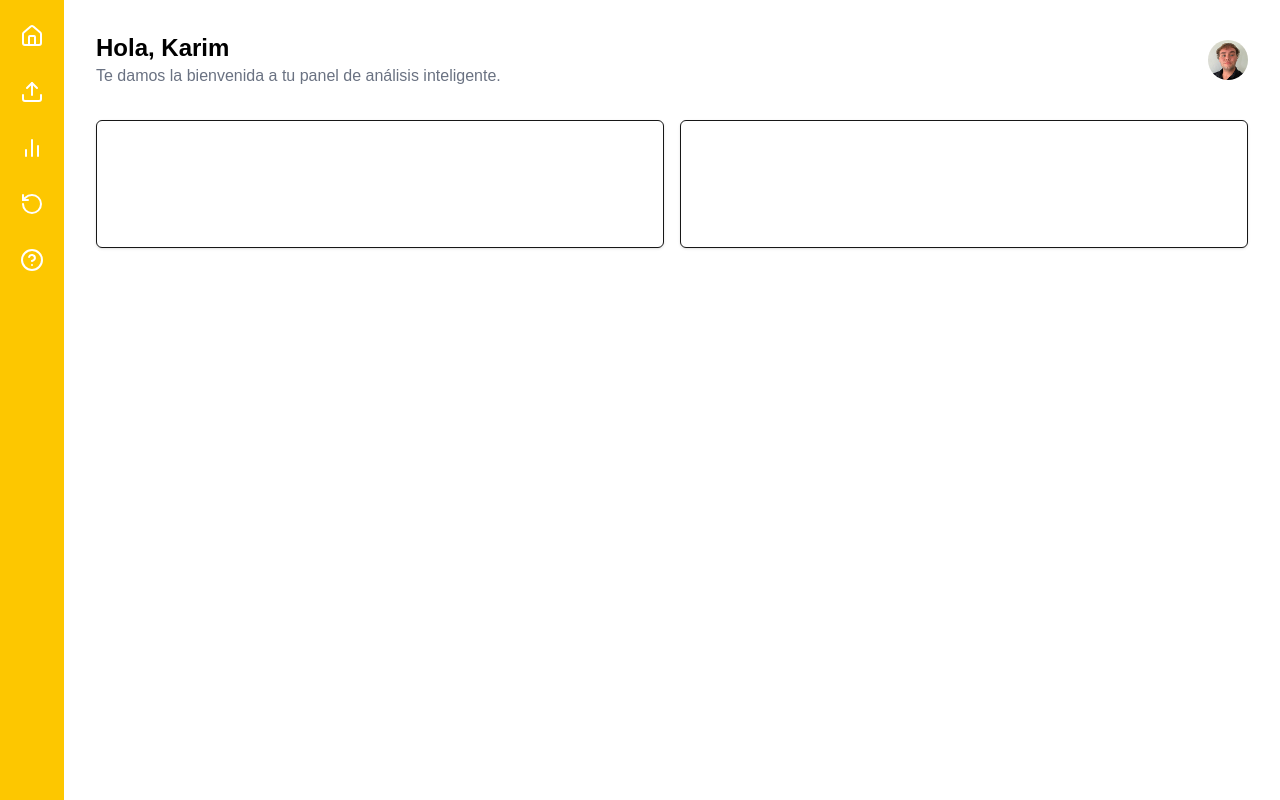
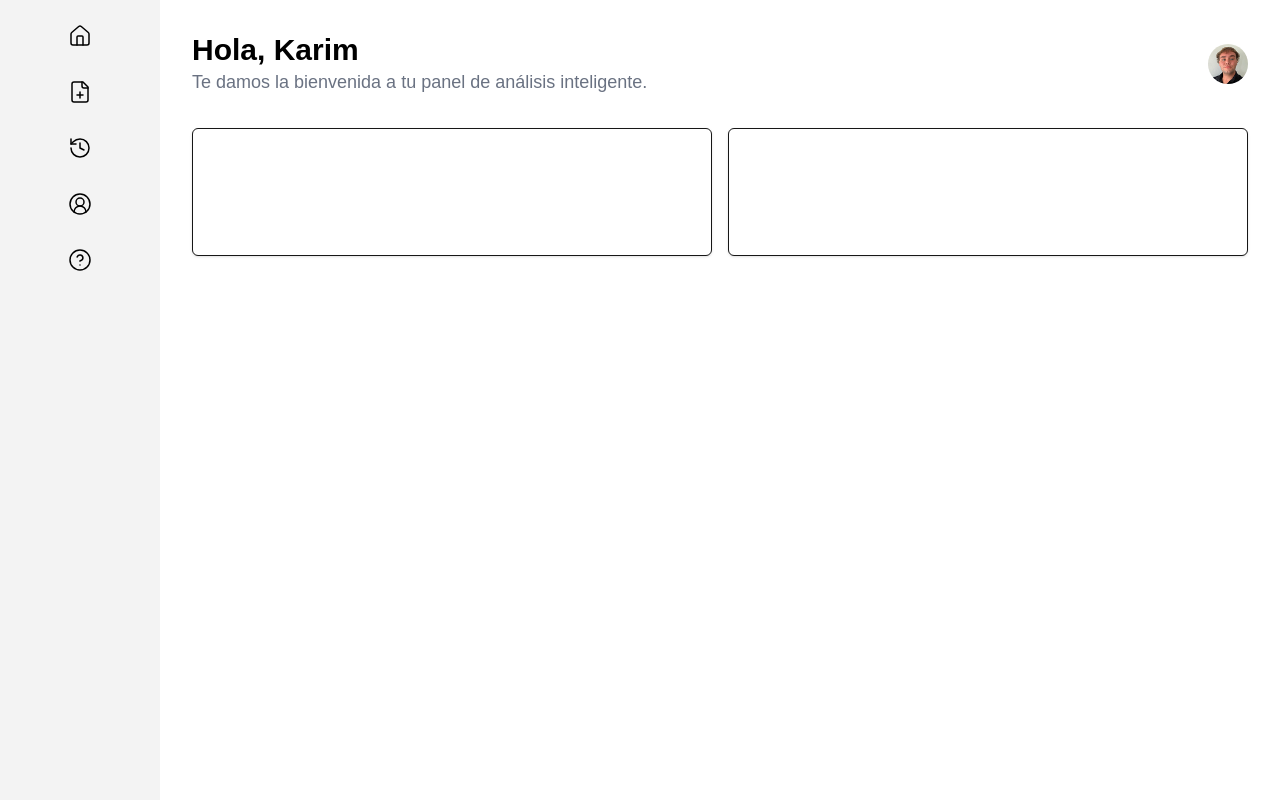
Before and after one commit to M41k80/app-prediccion-tendencias, a Next.js app in the folder frontend/: page /dashboard in a window 1280 px wide. Built offline with nearby package versions, Linux system fonts and the light colour scheme.

Commit message:
Sidebar Estilizado

```diff
--- a/frontend/src/components/DashboardHeader.tsx
+++ b/frontend/src/components/DashboardHeader.tsx
@@ -3,10 +3,10 @@ import Image from "next/image";
 export default function DashboardHeader() {
   return (
     <div className="flex justify-between items-center">
-      <div>
-        <h1 className="text-2xl font-bold text-black">Hola, Karim</h1>
-        <p className="text-gray-500">Te damos la bienvenida a tu panel de análisis inteligente.</p>
-      </div>
+      <header>
+        <h1 className="text-3xl font-semibold text-black">Hola, Karim</h1>
+        <p className="text-gray-500 font-normal text-lg">Te damos la bienvenida a tu panel de análisis inteligente.</p>
+      </header>
       <Image
         src="/perfil.png"
         alt="User Profile"
--- a/frontend/src/components/Sidebar.tsx
+++ b/frontend/src/components/Sidebar.tsx
@@ -1,12 +1,25 @@
-import { Home, Upload, BarChart2, RotateCcw, HelpCircle } from "lucide-react";
+import {
+  Home,
+  HelpCircle,
+  FilePlus,
+  History,
+  CircleUserRound,
+} from "lucide-react";
 
-const icons = [Home, Upload, BarChart2, RotateCcw, HelpCircle];
+const icons = [Home, FilePlus, History,CircleUserRound,HelpCircle];
 
 export default function Sidebar() {
   return (
-    <aside className="w-16 bg-yellow-400 text-white flex flex-col items-center py-6 space-y-8">
+    <aside className="w-40 bg-gris text-white flex flex-col items-center py-6 space-y-8">
       {icons.map((Icon, idx) => (
-        <Icon key={idx} className="w-6 h-6 hover:text-zinc-400 cursor-pointer" />
+        <Icon
+          key={idx}
+          className="w-6 h-6 hover:bg-gris2 cursor-pointer"
+          color="black"
+          strokeWidth={1.5}
+          strokeLinecap="round"
+          strokeLinejoin="round"
+        />
       ))}
     </aside>
   );
--- a/frontend/src/styles/globals.css
+++ b/frontend/src/styles/globals.css
@@ -5,12 +5,14 @@
   --foreground: #171717;
 }
 
-/* @theme inline {
+@theme {
   --color-background: var(--background);
   --color-foreground: var(--foreground);
+  --color-gris: #F3F3F3;
+  --color-gris2: #E8E8E8;
   --font-sans: var(--font-geist-sans);
   --font-mono: var(--font-geist-mono);
-} */
+}
 
 @media (prefers-color-scheme: dark) {
   :root {
```
